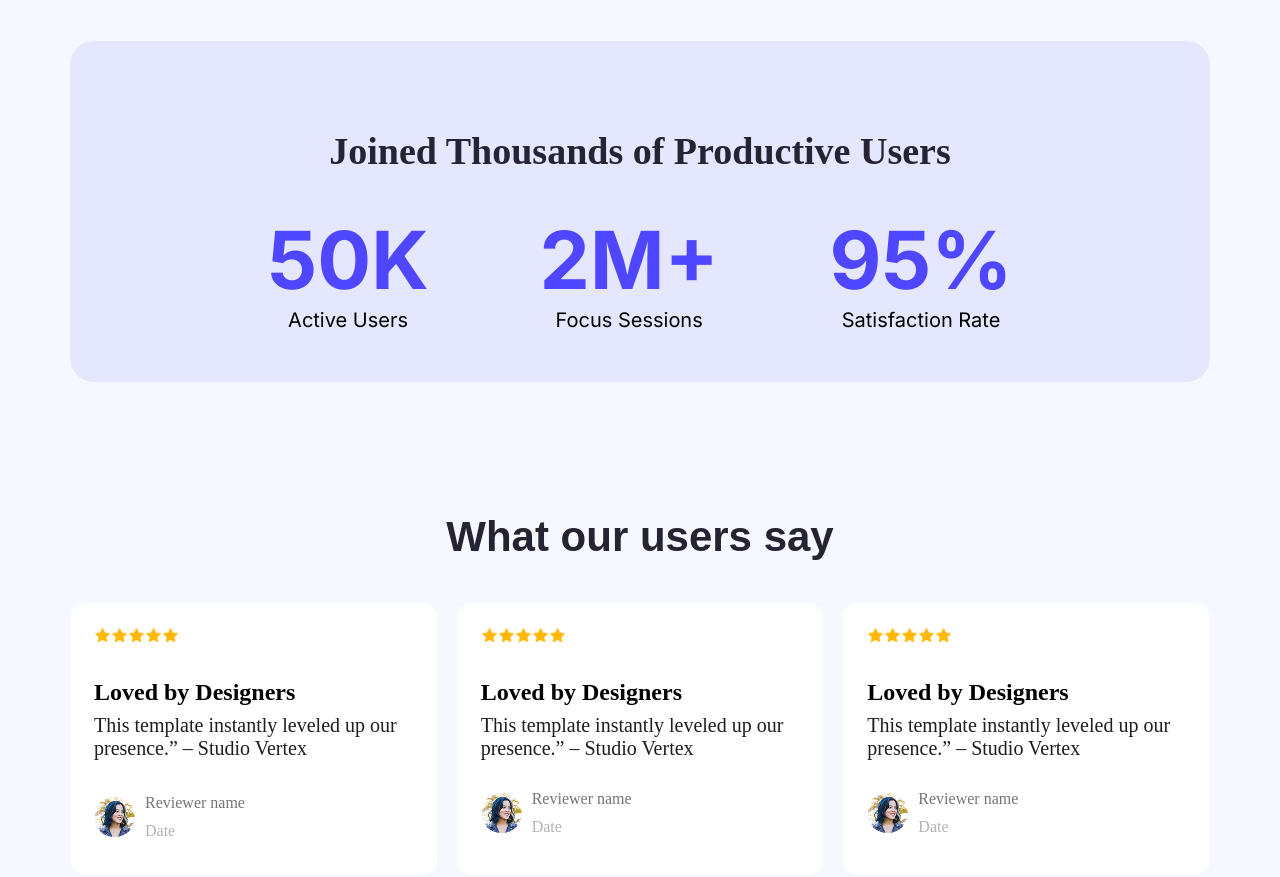
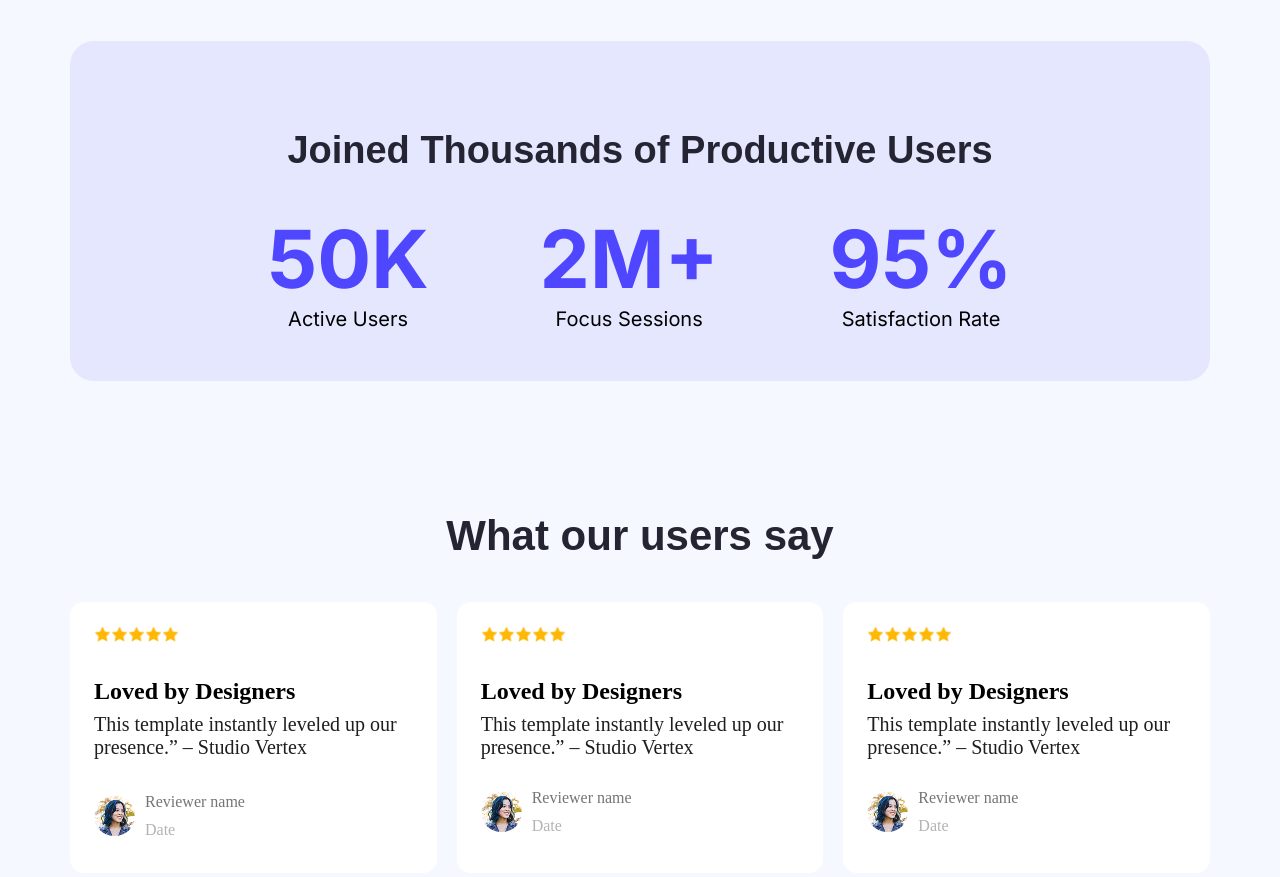
Before and after one commit to SwapnilAhmed47/Assignment-01, a plain HTML site: page index.html in a window 1280 px wide. Shown: the part 1340-2217 px from the top of the page. Drawn offline with Linux system fonts and the light colour scheme.

Commit message:
changed header style

```diff
--- a/index.html
+++ b/index.html
@@ -37,7 +37,7 @@
         </section>
 
         <section class="user">
-            <h3 class="user-title">Joined Thousands of Productive Users</h3>
+            <h3 class="user-title raleway-normal">Joined Thousands of Productive Users</h3>
 
             <div class="user-container">
             <div class="user-number-info inter-normal">
```
